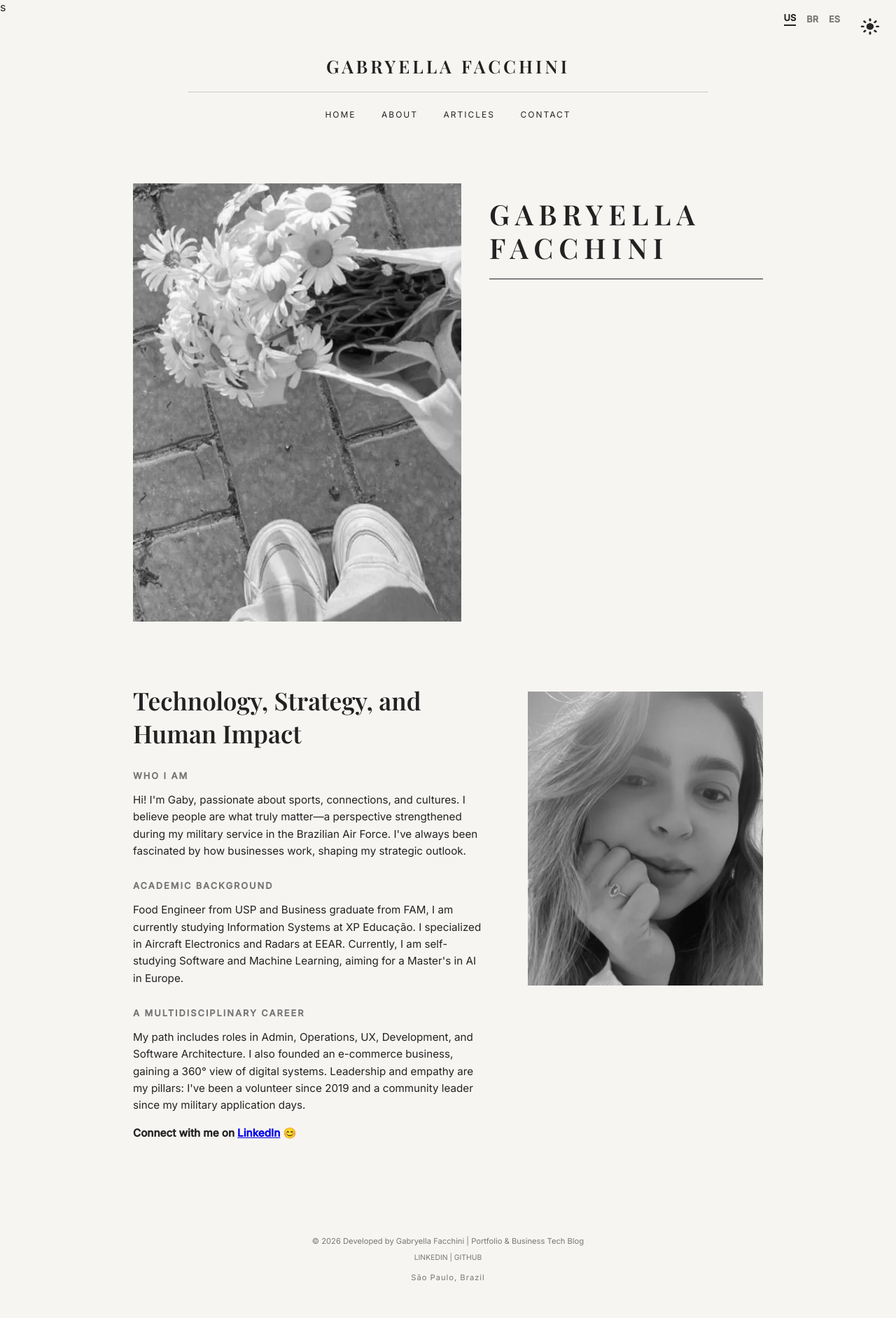
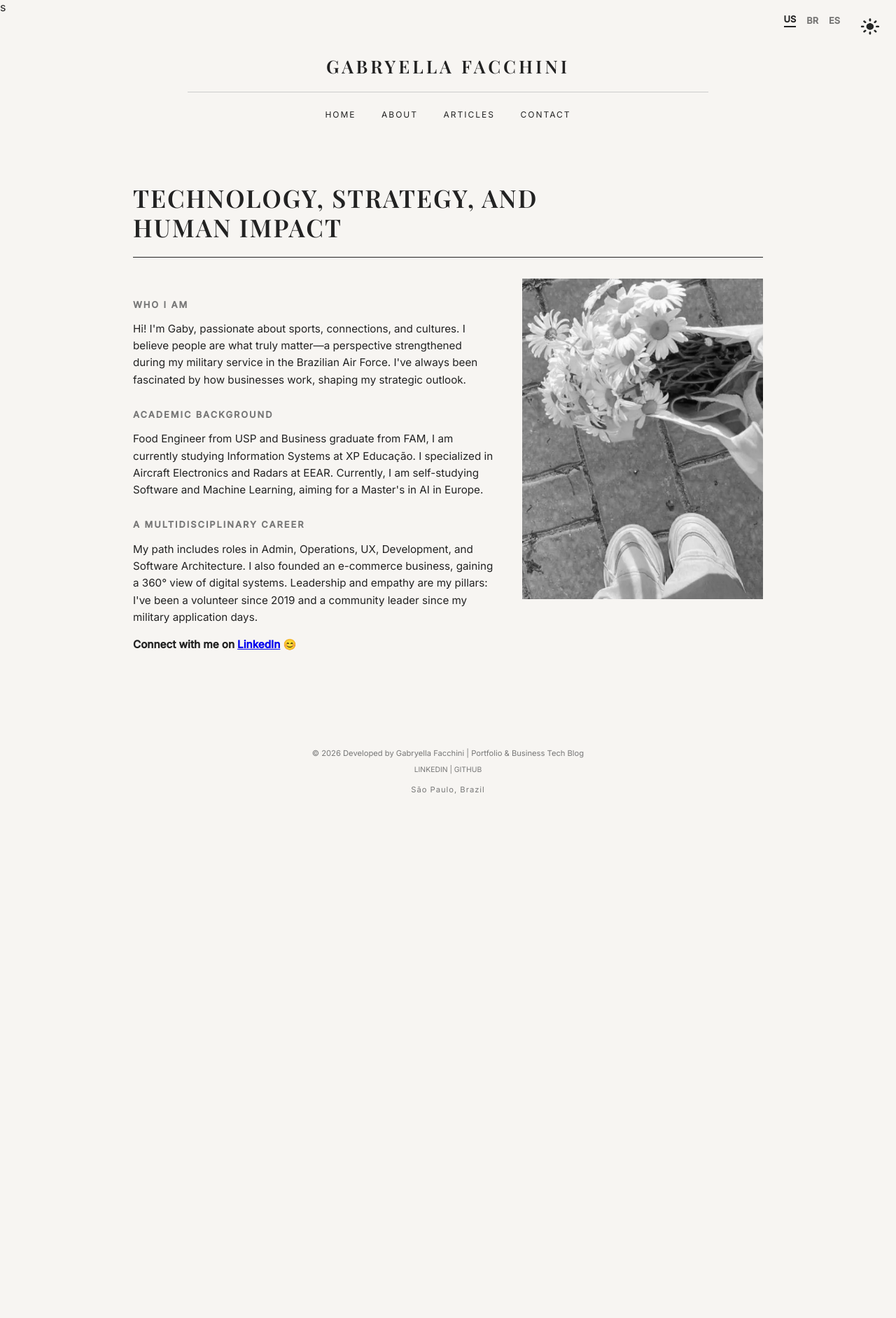
Before and after one commit to gabyfachini/gabyfachini.github.io, a Jekyll site: the page built from about.html, in a window 1280 px wide. Shown: the whole page at 70% size. Built offline with Jekyll 4.4.1, drawn with Linux system fonts in a browser that asks for light colours; after the commit the page ends 1186 px from its top, so only the background shows below that.

Commit message:
Refactor CSS, update About page, add VSCode launch
Add a VSCode launch.json for launching Chrome against localhost. Update about.html to simplify the hero: replace personal name H1 with a site slogan, remove the hero image wrapper, and adjust the side image/alt attributes and structure. Major CSS refactor: consolidate theme variables into :root and .dark, unify global image grayscale behavior, remove duplicated/unused rules, tidy layout and spacing for .about-page and hero/grid, adjust typography and gaps, add footer styles, and improve responsive rules (mobile grid collapse and side image behavior). Also tweak theme toggle and language-switcher visuals. These changes simplify theme handling, reduce duplication, and align the About page with the new content and responsive needs.

```diff
--- a/about.html
+++ b/about.html
@@ -6,19 +6,14 @@ title: About Me
 
 <article class="about-page">
   <section class="about-header">
-    <div class="about-hero-img">
-      <img src="/assets/img/about-side.webp" alt="Gabryella Facchini">
-    </div>
     <div class="about-brand">
-      <h1>GABRYELLA<br>FACCHINI</h1>
+      <h1>TECHNOLOGY, STRATEGY, AND<br>HUMAN IMPACT</h1>
       <hr class="brand-line">
     </div>
   </section>
 
   <section class="about-content">
     <div class="text-column">
-      <h2 class="main-headline">Technology, Strategy, and Human Impact</h2>
-
       <h3>WHO I AM</h3>
       <p>
         Hi! I'm Gaby, passionate about sports, connections, and cultures. I believe people are what truly matter—a perspective strengthened during my military service in the Brazilian Air Force. I've always been fascinated by how businesses work, shaping my strategic outlook.
@@ -38,7 +33,7 @@ title: About Me
     </div>
 
     <div class="image-column">
-      <img src="/assets/img/about-main.webp" alt="Flowers" class="side-img">
+      <img src="/assets/img/about-side.webp" alt="Gabryella Facchini" class="side-img">
     </div>
   </section>
 </article>
--- a/assets/css/style.css
+++ b/assets/css/style.css
@@ -1,11 +1,25 @@
 /* --- Global Reset & Base Styles --- */
 body {
   margin: 0;
-  /* Applying CSS variables for theme switching */
   background: var(--bg);
   color: var(--text);
   font-family: 'Inter', sans-serif;
-  transition: background 0.3s, color 0.3s; /* Smooth transition when toggling themes */
+  transition: background 0.3s, color 0.3s;
+}
+
+/* --- Theme Color Definitions --- */
+:root {
+  --bg: #f7f5f2;
+  --text: #222;
+  --muted: #777;
+  --card: #ffffff;
+}
+
+.dark {
+  --bg: #181818;
+  --text: #eaeaea;
+  --muted: #999;
+  --card: #222;
 }
 
 /* --- Header & Navigation --- */
@@ -30,7 +44,6 @@ body {
 .menu a {
   margin: 0 16px;
   text-decoration: none;
-  /* Inherits text color variable */
   color: var(--text);
   font-size: 0.75rem;
   letter-spacing: 2px;
@@ -43,16 +56,15 @@ body {
   padding: 40px 20px;
 }
 
-/* --- Hero Section (Featured Post) --- */
+/* --- Hero Section & Grid --- */
 .hero {
   display: grid;
-  /* Creates a 2-column layout for desktop */
   grid-template-columns: 1fr 1fr;
   gap: 40px;
   margin-bottom: 80px;
 }
 
-.hero img {
+.hero img, .card img {
   width: 100%;
   object-fit: cover;
 }
@@ -62,28 +74,10 @@ body {
   font-size: 2.6rem;
 }
 
-.tagline {
-  font-style: italic;
-  color: var(--muted);
-}
-
-.read-more {
-  display: inline-block;
-  margin-top: 16px;
-  text-decoration: underline;
-  color: var(--text);
-}
-
-/* --- Post Grid Section --- */
 .grid {
   display: grid;
-  /* Creates a responsive grid with 2 equal columns */
   grid-template-columns: repeat(2, 1fr);
   gap: 40px;
-}
-
-.card img {
-  width: 100%;
 }
 
 .card h3 {
@@ -91,9 +85,70 @@ body {
   font-size: 1.4rem;
 }
 
-.date {
-  font-size: 0.75rem;
+/* --- About Page Specific Styles --- */
+.about-page {
+  max-width: 900px;
+  margin: 0 auto;
+  padding: 40px 20px;
+}
+
+.about-header {
+  width: 100%;
+  margin-bottom: 30px;
+}
+
+.about-brand h1 {
+  font-family: 'Playfair Display', serif;
+  font-size: 2.2rem;
+  line-height: 1.2;
+  margin: 0;
+  letter-spacing: 2px; /* Ajustado para o slogan longo */
+}
+
+.brand-line {
+  border: none;
+  border-top: 1.5px solid var(--text);
+  margin: 20px 0;
+  width: 100%;
+}
+
+.about-content {
+  display: grid;
+  grid-template-columns: 1.5fr 1fr; /* Texto largo na esquerda, imagem na direita */
+  gap: 40px;
+  align-items: start;
+  margin-top: 20px;
+}
+
+.about-content h3 {
+  font-size: 0.8rem;
+  letter-spacing: 2px;
+  margin-top: 30px;
+  text-transform: uppercase;
   color: var(--muted);
+}
+
+.about-content p {
+  line-height: 1.6;
+  font-size: 0.95rem;
+  margin-bottom: 15px;
+}
+
+.side-img {
+  width: 100%;
+  height: auto;
+  display: block;
+}
+
+/* --- Global Image Effects --- */
+img {
+  filter: grayscale(100%);
+  transition: filter 0.5s ease;
+  display: block;
+}
+
+img:hover {
+  filter: grayscale(0%);
 }
 
 /* --- Footer --- */
@@ -104,157 +159,7 @@ body {
   color: var(--muted);
 }
 
-/* --- Theme Toggle Button --- */
-#themeToggle {
-  position: fixed; /* Keeps button in the same spot while scrolling */
-  top: 20px;
-  right: 20px;
-  background: none;
-  border: none;
-  cursor: pointer;
-  z-index: 999; /* Ensures button stays on top of other elements */
-}
-
-#themeToggle img {
-  width: 34px;
-  height: 34px;
-}
-
-/* --- Theme Color Definitions --- */
-
-/* Light Mode Variables (Default) */
-:root {
-  --bg: #f7f5f2;
-  --text: #222;
-  --muted: #777;
-  --card: #ffffff;
-}
-
-/* Dark Mode Variables (Activated via JavaScript class) */
-.dark {
-  --bg: #181818;
-  --text: #eaeaea;
-  --muted: #999;
-  --card: #222;
-}
-
-/* Note: Body, Footer, Date, and Tagline properties are already
-   linked to variables above to ensure dynamic updates. */
-
-   /* --- About Page Specific Styles --- */
-
-.about-page {
-  max-width: 900px;
-  margin: 0 auto;
-  padding: 40px 20px;
-}
-
-/* Header Layout */
-.about-header {
-  display: flex;
-  align-items: flex-start;
-  gap: 40px;
-  margin-bottom: 60px;
-}
-
-.about-hero-img {
-  flex: 1.2;
-}
-
-.about-hero-img img {
-  width: 100%;
-  height: auto;
-  display: block;
-}
-
-.about-brand {
-  flex: 1;
-  padding-top: 20px;
-}
-
-.about-brand h1 {
-  font-family: 'Playfair Display', serif;
-  font-size: 2.5rem;
-  letter-spacing: 8px;
-  line-height: 1.2;
-  margin: 0;
-}
-
-.brand-line {
-  border: none;
-  border-top: 1.5px solid var(--text);
-  margin: 20px 0;
-  width: 100%;
-}
-
-/* Main Content Layout */
-.about-content {
-  display: grid;
-  grid-template-columns: 1.5fr 1fr; /* Coluna de texto maior que a da imagem lateral */
-  gap: 60px;
-}
-
-.main-headline {
-  font-family: 'Playfair Display', serif;
-  font-size: 2.2rem;
-  margin-bottom: 30px;
-}
-
-.about-content h3 {
-  font-size: 0.8rem;
-  letter-spacing: 2px;
-  margin-top: 30px;
-  text-transform: uppercase;
-  color: var(--muted);
-}
-
-.about-content p, .why-list li {
-  line-height: 1.6;
-  font-size: 0.95rem;
-  margin-bottom: 15px;
-}
-
-.why-list {
-  padding-left: 20px;
-}
-
-.why-list li {
-  margin-bottom: 15px;
-}
-
-.side-img {
-  width: 100%;
-  margin-top: 40px; /* Alinha a imagem lateral mais para baixo como no modelo */
-}
-
-/* Responsividade para Celular */
-@media (max-width: 768px) {
-  .about-header, .about-content {
-    display: block;
-  }
-  .about-brand h1 {
-    font-size: 1.8rem;
-    margin-top: 20px;
-  }
-  .side-img {
-    display: none; /* Esconde a imagem lateral no celular para focar no texto */
-  }
-}
-
-/* --- Grayscale Image Effect --- */
-/* Unificado: afeta todas as imagens, inclusive da página About */
-img {
-  filter: grayscale(100%);
-  transition: filter 0.5s ease;
-  display: block; /* Adicionado aqui para evitar repetição */
-}
-
-img:hover {
-  filter: grayscale(0%);
-}
-
 /* --- Switchers (Theme & Language) --- */
-/* Agrupamos o que é comum aos dois para simplificar */
 #themeToggle,
 .language-switcher {
   position: fixed;
@@ -273,10 +178,11 @@ img:hover {
 #themeToggle img {
   width: 34px;
   height: 34px;
+  filter: none !important; /* Ícone de tema sempre colorido */
 }
 
 .language-switcher {
-  right: 80px; /* Aumentei um pouco para não colar no botão de tema */
+  right: 80px;
   display: flex;
   gap: 15px;
   align-items: center;
@@ -289,14 +195,12 @@ img:hover {
   color: var(--text);
   transition: all 0.2s ease;
   filter: grayscale(0%) !important;
-  line-height: 1;
-  opacity: 0.6; /* Deixa as opções não selecionadas mais discretas */
+  opacity: 0.6;
 }
 
-/* Estilo para a linguagem ativa */
 .language-switcher a.active {
-  opacity: 1; /* Destaque total para a língua ativa */
-  border-bottom: 2px solid var(--text); /* Linha na cor do texto do tema atual */
+  opacity: 1;
+  border-bottom: 2px solid var(--text);
   padding-bottom: 2px;
 }
 
@@ -304,3 +208,19 @@ img:hover {
   transform: scale(1.1);
   opacity: 1;
 }
+
+/* --- Responsiveness --- */
+@media (max-width: 768px) {
+  .hero, .grid, .about-content {
+    grid-template-columns: 1fr;
+    display: block;
+  }
+
+  .about-brand h1 {
+    font-size: 1.8rem;
+  }
+
+  .side-img {
+    margin-top: 30px;
+  }
+}
```
Also changed, not shown: 1 other file.
